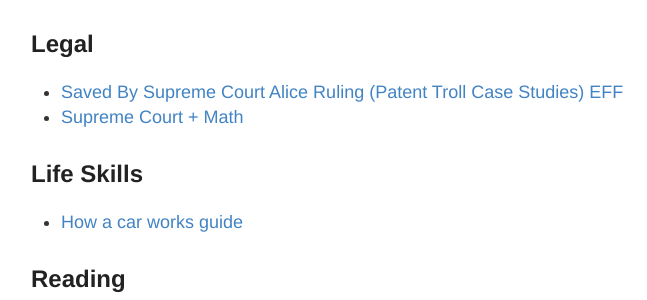
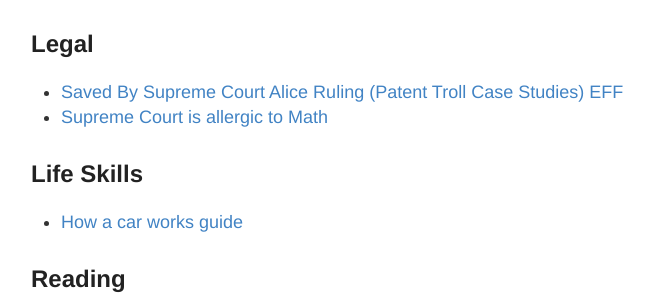
Before and after one commit to RONNCC/ronncc.github, a Jekyll site: the page built from _posts/2016-1-1-InterestingLinks.md, in a window 1280 px wide and 900 px high, scrolled down 395 px. Shown: the part 153-453 px from the top of the window, without its empty margins (249-896 px from the left). Built offline with Jekyll 4.4.1, drawn with Linux system fonts in a browser that asks for light colours; comment, search, counter and statistics services are not loaded.

Commit message:
Update 2016-1-1-InterestingLinks.md

```diff
--- a/_posts/2016-1-1-InterestingLinks.md
+++ b/_posts/2016-1-1-InterestingLinks.md
@@ -25,7 +25,7 @@
 
 ## Legal
 - [Saved By Supreme Court Alice Ruling (Patent Troll Case Studies) EFF](https://www.eff.org/alice)
-- [Supreme Court + Math](https://fivethirtyeight.com/features/the-supreme-court-is-allergic-to-math/?ex_cid=538fb)
+- [Supreme Court is allergic to Math](https://fivethirtyeight.com/features/the-supreme-court-is-allergic-to-math/?ex_cid=538fb)
 
 ## Life Skills
 - [How a car works guide](https://www.howacarworks.com/)
```
